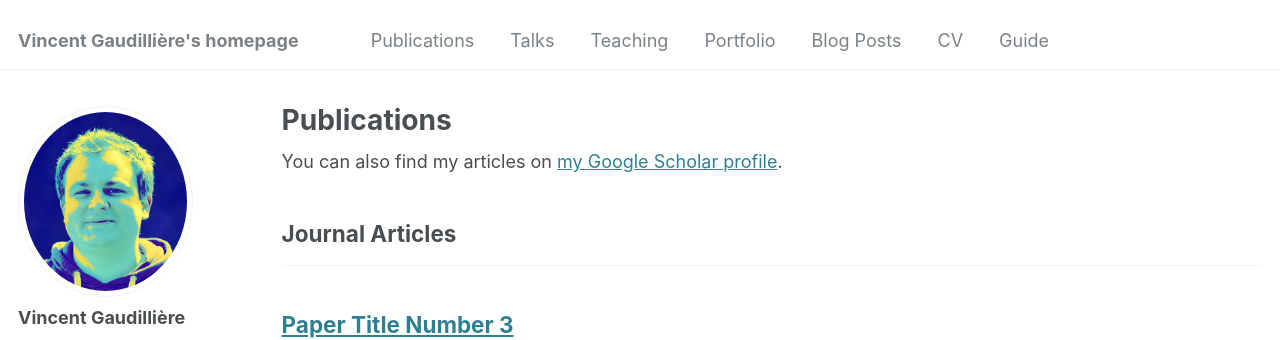
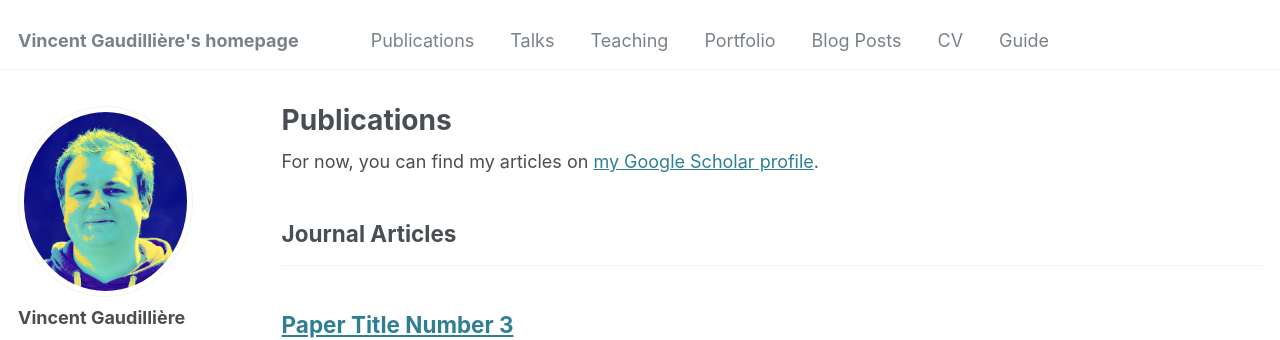
Before and after one commit to vincentgaudilliere/vincentgaudilliere.github.io, a Jekyll site: the page built from _pages/publications.html, in a window 1280 px wide and 900 px high. Shown: the top 340 px of the window. Built offline with Jekyll 4.4.1, drawn with Linux system fonts in a browser that asks for light colours; some web fonts are replaced.

Commit message:
Update publications.html

```diff
--- a/_pages/publications.html
+++ b/_pages/publications.html
@@ -6,9 +6,9 @@
 ---
 
 {% if site.author.googlescholar %}
-  <div class="wordwrap">You can also find my articles on <a href="{{site.author.googlescholar}}">my Google Scholar profile</a>.</div>
+  <div class="wordwrap">For now, you can find my articles on <a href="{{https://scholar.google.com/citations?user=izegIRsAAAAJ}}">my Google Scholar profile</a>.</div>
 {% endif %}
-
+<!--
 {% include base_path %}
 
 <!-- New style rendering if publication categories are defined -->
@@ -31,3 +31,4 @@
     {% include archive-single.html %}
   {% endfor %}
 {% endif %}
+ -->
```
